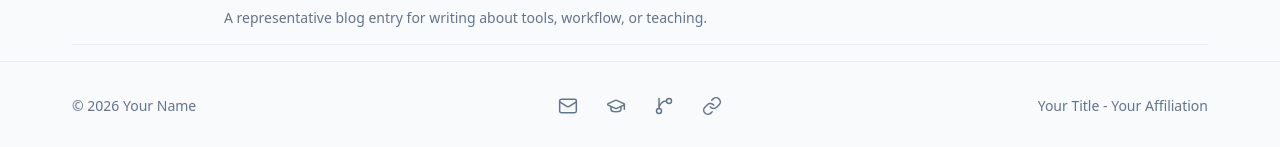
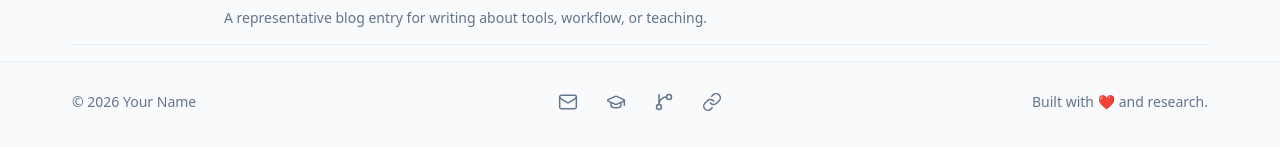
Before and after one commit to mtplayground/chen-hatti-f810-personal-site, a Next.js app: page / in a window 1280 px wide. Shown: the part 2692-2839 px from the top of the page. Built offline with nearby package versions, Linux system fonts and the light colour scheme.

Commit message:
feat: Restyle Footer to reference layout

```diff
--- a/components/layout/footer.tsx
+++ b/components/layout/footer.tsx
@@ -4,11 +4,11 @@ import { SocialButton } from "../ui";
 export function Footer() {
   const { profile } = siteContent;
   const year = new Date().getFullYear();
-  const tagline = `${profile.title} - ${profile.affiliation}`;
+  const tagline = "Built with ❤️ and research.";
 
   return (
     <footer className="border-t border-academic-border bg-academic-bg-subtle dark:border-academic-dark-border dark:bg-academic-dark-bg">
-      <div className="mx-auto grid w-full max-w-[1200px] gap-4 px-site-x py-6 text-sm text-academic-muted sm:px-site-x-lg lg:grid-cols-3 lg:items-center">
+      <div className="mx-auto grid w-full max-w-[1200px] gap-3 px-site-x py-5 text-sm text-academic-muted sm:px-site-x-lg lg:grid-cols-3 lg:items-center">
         <p className="text-center lg:text-left">
           &copy; {year} {profile.name}
         </p>
```
